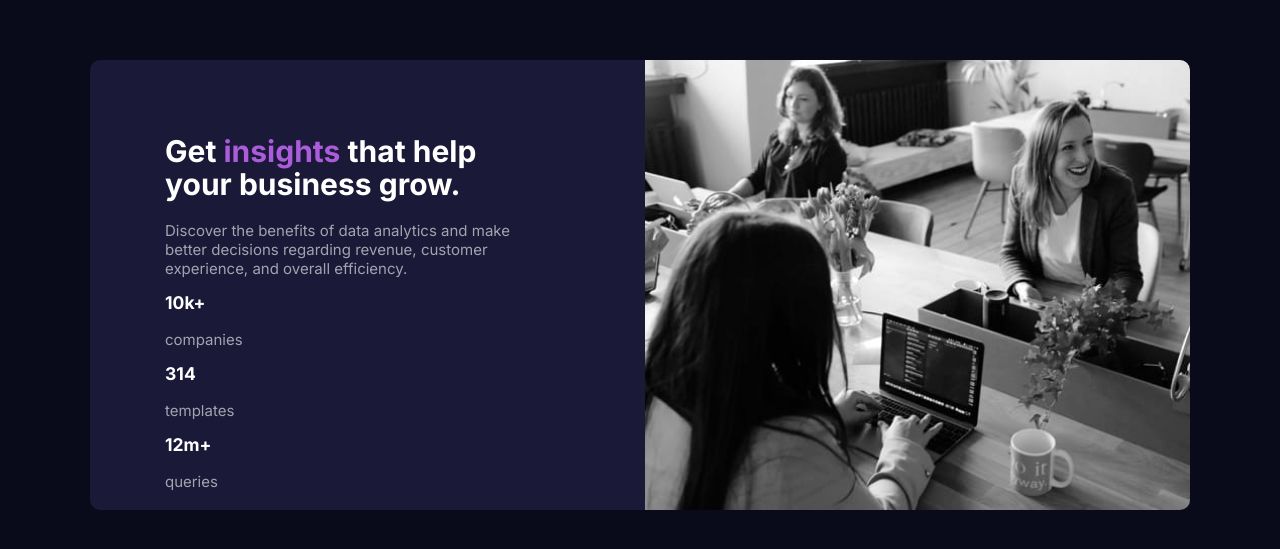
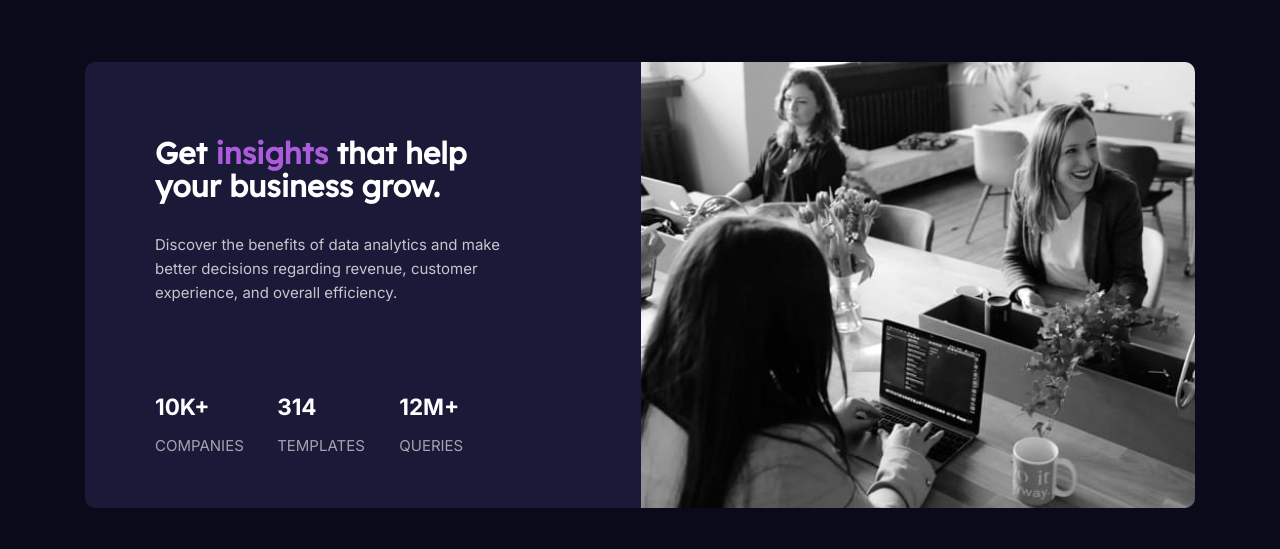
Before and after one commit to rluna15/stats-preview-card-component, a website: page index.html in a window 1280 px wide. Shown: the part 115-664 px from the top of the page. Drawn offline with Linux system fonts and the light colour scheme.

Commit message:
complete desktop layout

```diff
--- a/app/scss/components/card.scss
+++ b/app/scss/components/card.scss
@@ -2,11 +2,10 @@
 @use "../util/" as *;
 
 .card {
-  font-family: $Inter;
   background-color: $Dark-desaturated-blue;
   overflow: hidden;
-  width: 1100px;
-  height: 450px;
+  width: 1110px;
+  height: 446px;
   border-radius: 10px;
   position: absolute;
   top: 50%;
@@ -16,25 +15,53 @@
   display: flex;
   flex-direction: row-reverse;
 
-  &-body {
-    padding: 75px;
-    padding-right: 120px;
+  .overlay {
+    width: 125%;
+    background-image: url(../../../images/image-header-desktop.jpg);
+    background-repeat: no-repeat;
+    background-size: cover;
   }
 
-  span {
-    color: $Soft-violet;
+  &-body {
+    margin: 75px 120px 0px 70px;
   }
 
-  h1,
-  h3 {
+  &-title {
     color: $White;
+    font-family: $Lexend-Deca;
+    margin-bottom: 30px;
+
+    & > span {
+      color: $Soft-violet;
+    }
   }
 
-  p {
+  &-text {
     color: $Slightly-transparent-white;
+    font-family: $Inter;
+    line-height: 1.5rem;
   }
 
-  div > p {
-    color: $Slightly-transparent-white-darker;
+  &-stats {
+    display: grid;
+    grid-template-columns: 1fr 1fr 1fr;
+
+    & > div {
+      margin-top: 75px;
+    }
+
+    & > div > h2 {
+      color: $White;
+      font-family: $Inter;
+      text-transform: uppercase;
+      margin-bottom: 0;
+    }
+
+    & > div > p {
+      color: $Slightly-transparent-white-darker;
+      font-family: $Inter;
+      text-transform: uppercase;
+      margin-top: 16px;
+    }
   }
 }
--- a/index.html
+++ b/index.html
@@ -36,12 +36,14 @@
   </head>
   <body>
     <main>
-      <div class="card">
+      <!-- <div class="card">
         <img src="./images/image-header-desktop.jpg" alt="Image Header">
-        <div class="card-body"><h1>Get <span>insights</span> that help your business grow.</h1>
+        <div class="card-body">
+          <h1>Get <span>insights</span> that help your business grow.</h1>
           <p>Discover the benefits of data
             analytics and make better decisions regarding revenue, customer experience,
-            and overall efficiency.</p>
+            and overall efficiency.
+          </p>
             <div>
               <h3>10k+</h3>
               <p>companies</p>
@@ -53,7 +55,33 @@
             <div>
               <h3>12m+</h3>
               <p>queries</p>
-            </div></div>
+            </div>
+          </div>
+      </div> -->
+      <div class="card">
+        <div class="overlay">
+        </div>
+        <div class="card-body">
+          <h1 class="card-title">Get <span>insights</span> that help your business grow.</h1>
+          <p class="card-text">Discover the benefits of data
+            analytics and make better decisions regarding revenue, customer experience,
+            and overall efficiency.
+          </p>
+            <div class="card-stats">
+              <div>
+                <h2>10k+</h2>
+                <p>companies</p>
+              </div>
+              <div>
+                <h2>314</h2>
+                <p>templates</p>
+              </div>
+              <div>
+                <h2>12m+</h2>
+                <p>queries</p>
+              </div>
+            </div>
+        </div>
       </div>
     </main>
     <!-- Get insights that help your business grow. Discover the benefits of data
```
Also changed, not shown: dist/style.css, 1 other file.
